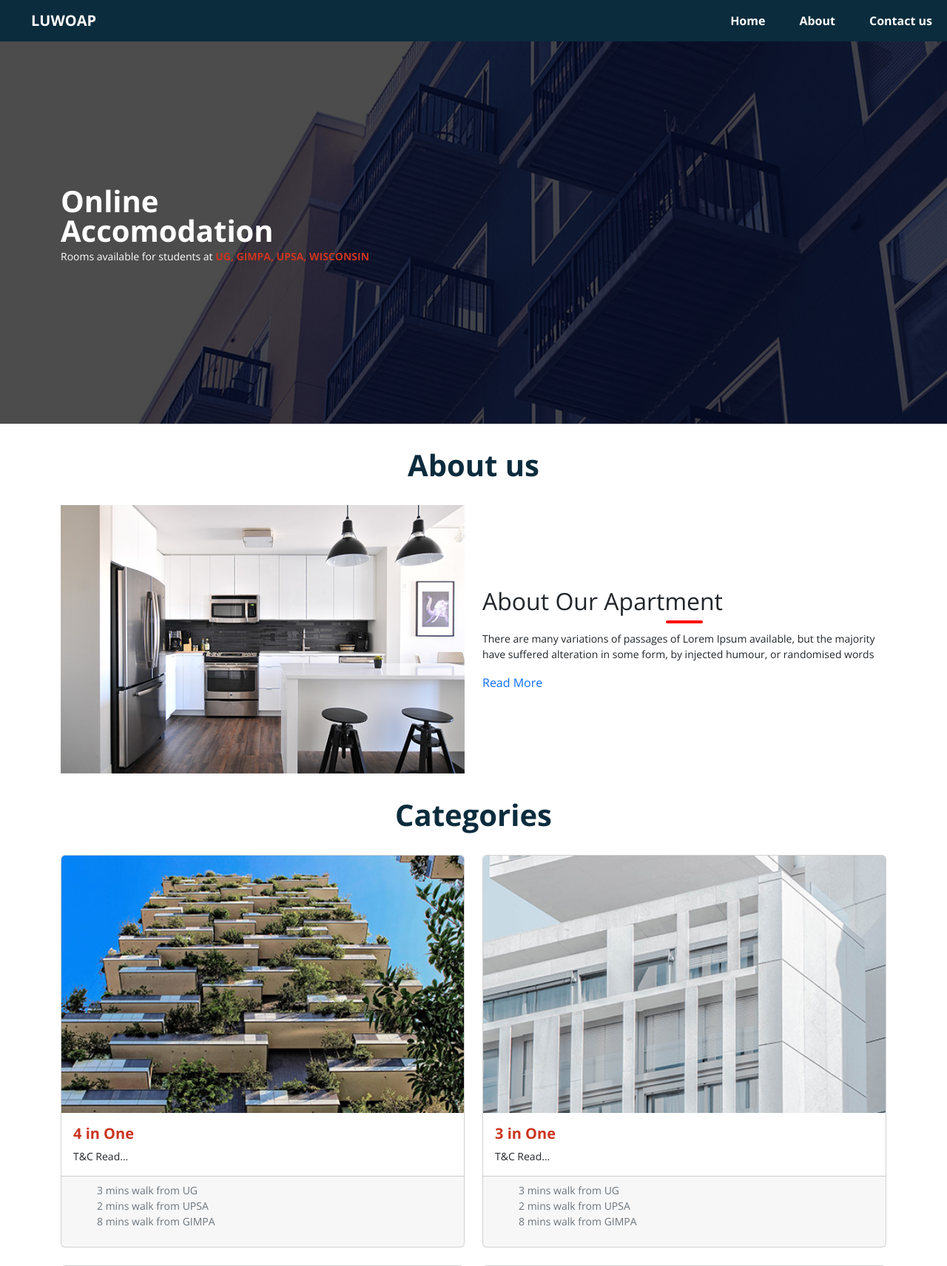
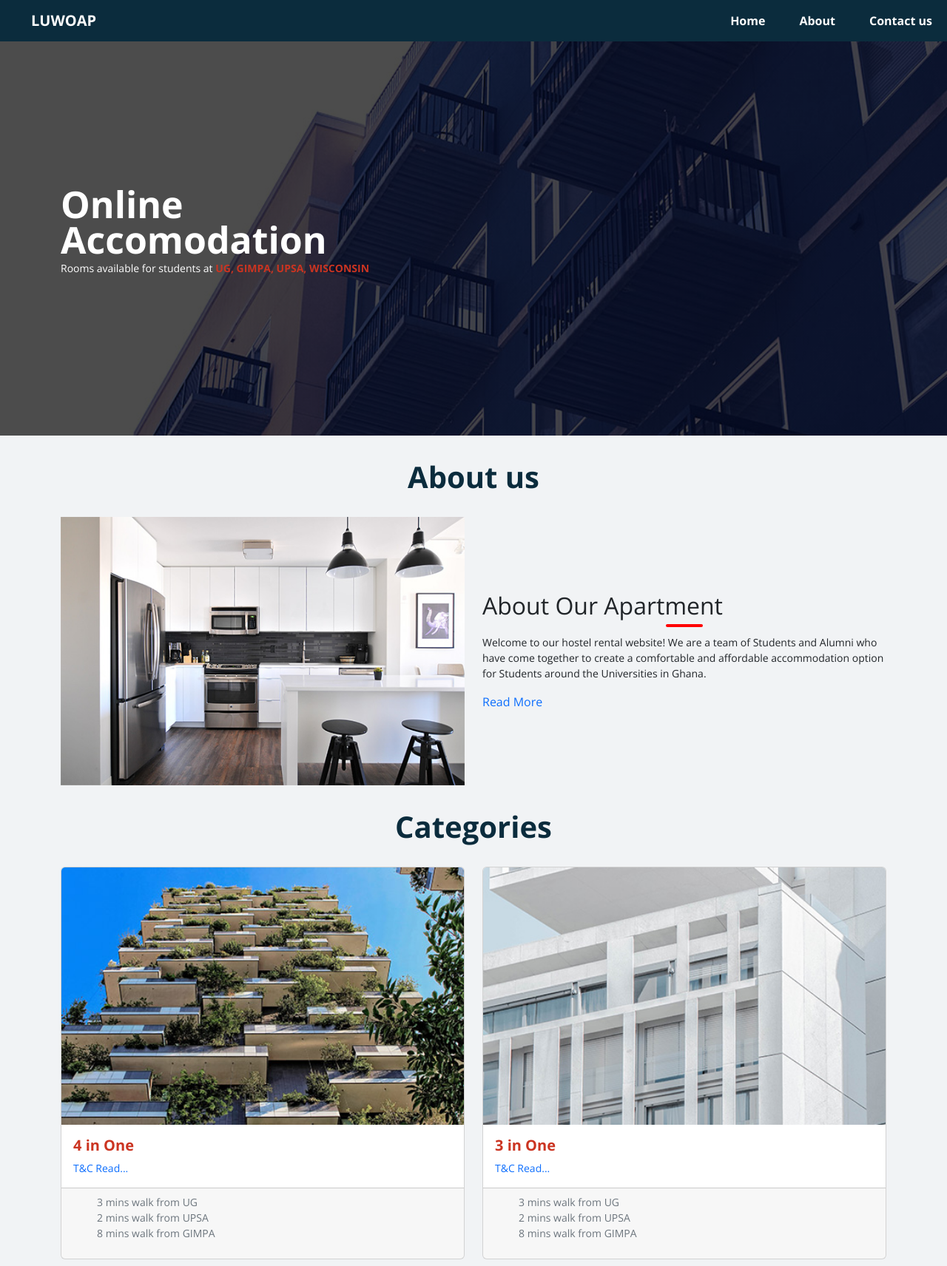
Before and after one commit to Jonasmonyoselorm/webprojects, a Django app: page / in a window 1280 px wide. Shown: the top 1712 px of the page at 74% size. Run offline with Django 4.2, Linux system fonts and the light colour scheme.

Commit message:
all updates saved

```diff
--- a/hostel/rental/static/css/main.css
+++ b/hostel/rental/static/css/main.css
@@ -6,16 +6,17 @@
 }
 
 body {
-    margin: 0;
     font-family: 'Open Sans', sans-serif;
     height: 100vh;
+    overflow: auto;
+    background-color:#02354f0e;
 }
 
 .main-heading {
     color: white;
     background-color: #0B2C3D;
     background-image: linear-gradient(rgba(0,0,0,0.7), rgba(0,0,0,0.7)), url(../images/heading-bg.jpg);
-    /*background-blend-mode: multiply;*/
+    /* background-blend-mode: difference; */
     padding: 200px 50px;
     background-repeat: no-repeat;
     background-size: cover;
@@ -72,7 +73,7 @@ nav ul li a {
 }
 
 h1 {
-    font-size: 250%;
+    font-size: 50px;
     font-weight: bold;
     line-height: 80%;
  }
--- a/hostel/rental/templates/footer.html
+++ b/hostel/rental/templates/footer.html
@@ -59,7 +59,7 @@
                 </a>
               </li>
               <li>
-                <a href="">
+                <a href="{% url 'rental:aboutUs' %}">
                   About
                 </a>
               </li>
--- a/hostel/rental/templates/index.html
+++ b/hostel/rental/templates/index.html
@@ -39,11 +39,11 @@
               </h2>
           </div>
           <p>
-              There are many variations of passages of Lorem Ipsum available, but the majority have suffered alteration
-              in
-              some form, by injected humour, or randomised words
+            Welcome to our hostel rental website! We are a team of Students and Alumni
+            who have come together to create a comfortable and affordable accommodation
+            option for Students around the Universities in Ghana.
           </p>
-          <a href="">
+          <a href="{% url 'rental:aboutUs' %}">
               Read More
           </a>
     </div>
@@ -61,7 +61,9 @@
         <img src="{% static 'images/s-1.jpg' %}" class="card-img-top img_pics" alt="...">
         <div class="card-body">
           <h5 class="card-title">4 in One</h5>
-          <p class="card-text">T&C Read...</p>
+          <a href="{% url 'rental:four-in-one' %}">
+            <p class="card-text">T&C Read...</p>
+          </a>
         </div>
         <div class="card-footer">
           <small class="text-muted">
@@ -81,7 +83,9 @@
         <img  src="{% static 'images/s-4.jpg' %}" class="card-img-top img_pics" alt="...">
         <div class="card-body">
           <h5 class="card-title">3 in One</h5>
-          <p class="card-text">T&C Read...</p>
+          <a href="{% url 'rental:three-in-one' %}">
+            <p class="card-text">T&C Read...</p>
+          </a>
         </div>
         <div class="card-footer">
           <small class="text-muted">
@@ -101,6 +105,9 @@
         <img src="{% static 'images/s-3.jpg' %}" class="card-img-top img_pics" alt="...">
         <div class="card-body">
           <h5 class="card-title">2 in One</h5>
+          <a href="{% url 'rental:four-in-one' %}">
+            <p class="card-text">T&C Read...</p>
+          </a>
           <p class="card-text">This is a wider card with supporting text below as a natural lead-in to additional content. This card has even longer content than the first to show that equal height action.</p>
         </div>
         <div class="card-footer">
@@ -112,7 +119,10 @@
       <div class="card h-100">
         <img src="{% static 'images/s-2.jpg' %}" class="card-img-top img_pics" alt="...">
         <div class="card-body">
-          <h5 class="card-title">Luxery</h5>
+          <h5 class="card-title">Luxurious</h5>
+          <a href="{% url 'rental:four-in-one' %}">
+            <p class="card-text">T&C Read...</p>
+          </a>
           <p class="card-text">This is a wider card with supporting text below as a natural lead-in to additional content. This card has even longer content than the first to show that equal height action.</p>
         </div>
         <div class="card-footer">
--- a/hostel/rental/templates/navbar.html
+++ b/hostel/rental/templates/navbar.html
@@ -16,7 +16,7 @@
                 </li>
 
                 <li class="nav-item">
-                    <a class="nav-link" href="">About</a>
+                    <a class="nav-link" href="{% url 'rental:aboutUs' %}">About</a>
                 </li>
 
                 <li class="nav-item">
--- a/hostel/rental/urls.py
+++ b/hostel/rental/urls.py
@@ -5,4 +5,7 @@ app_name = 'rental'
 urlpatterns = [
     path('', views.index, name='index'),
     path('contact/', views.contact_us, name='contactUs'),
+    path('about/', views.about_us, name='aboutUs'),
+    path('four-in-one/', views.four_in_one, name='four-in-one'),
+    path('three-in-one/', views.three_in_one, name='three-in-one'),
 ]
--- a/hostel/rental/views.py
+++ b/hostel/rental/views.py
@@ -3,8 +3,11 @@ from django.core.mail import send_mail #to allow you send mails
 
 # Create your views here.
 
+# Home page view
 def index(request):
     return render(request, 'index.html', {})
+
+# Contact Us page view
 
 def contact_us(request):
     if request.method == "POST":
@@ -28,3 +31,19 @@ def contact_us(request):
 
     else:
         return render(request, 'contact.html', {})
+
+
+
+# About page view
+
+def about_us(request):
+    return render(request, 'about.html', {})
+
+# CATEGORIES - 4-IN-ONE
+
+def four_in_one(request):
+    return render(request, 'four-in-one.html', {})
+
+
+def three_in_one(request):
+    return render(request, 'three-in-one.html', {})
```
Also changed, not shown: other parts of hostel/rental/static/css/main.css (+61 -1 lines), hostel/hostel/settings.py (+4 -3 lines), hostel/rental/templates/contact.html (indentation only).
